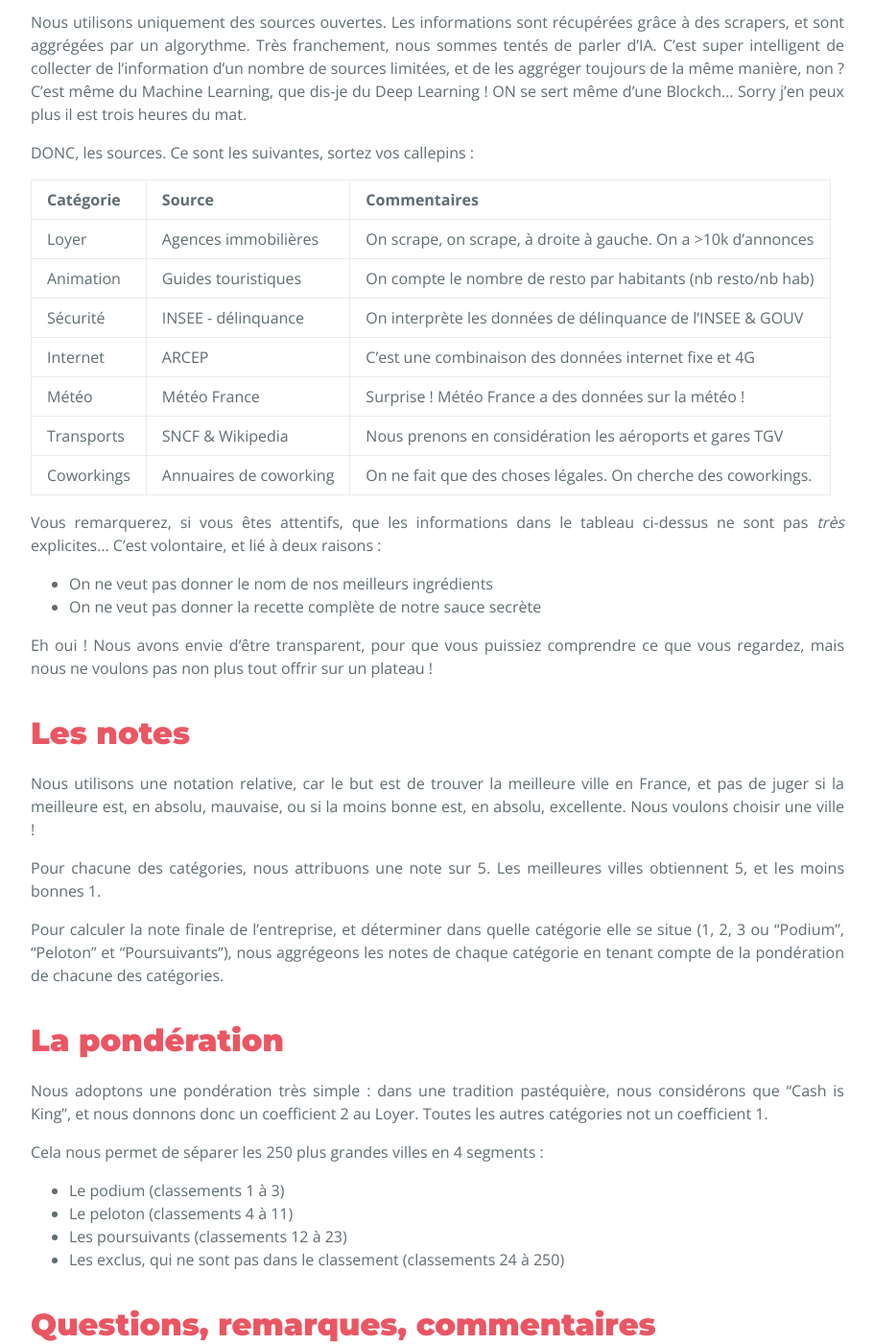
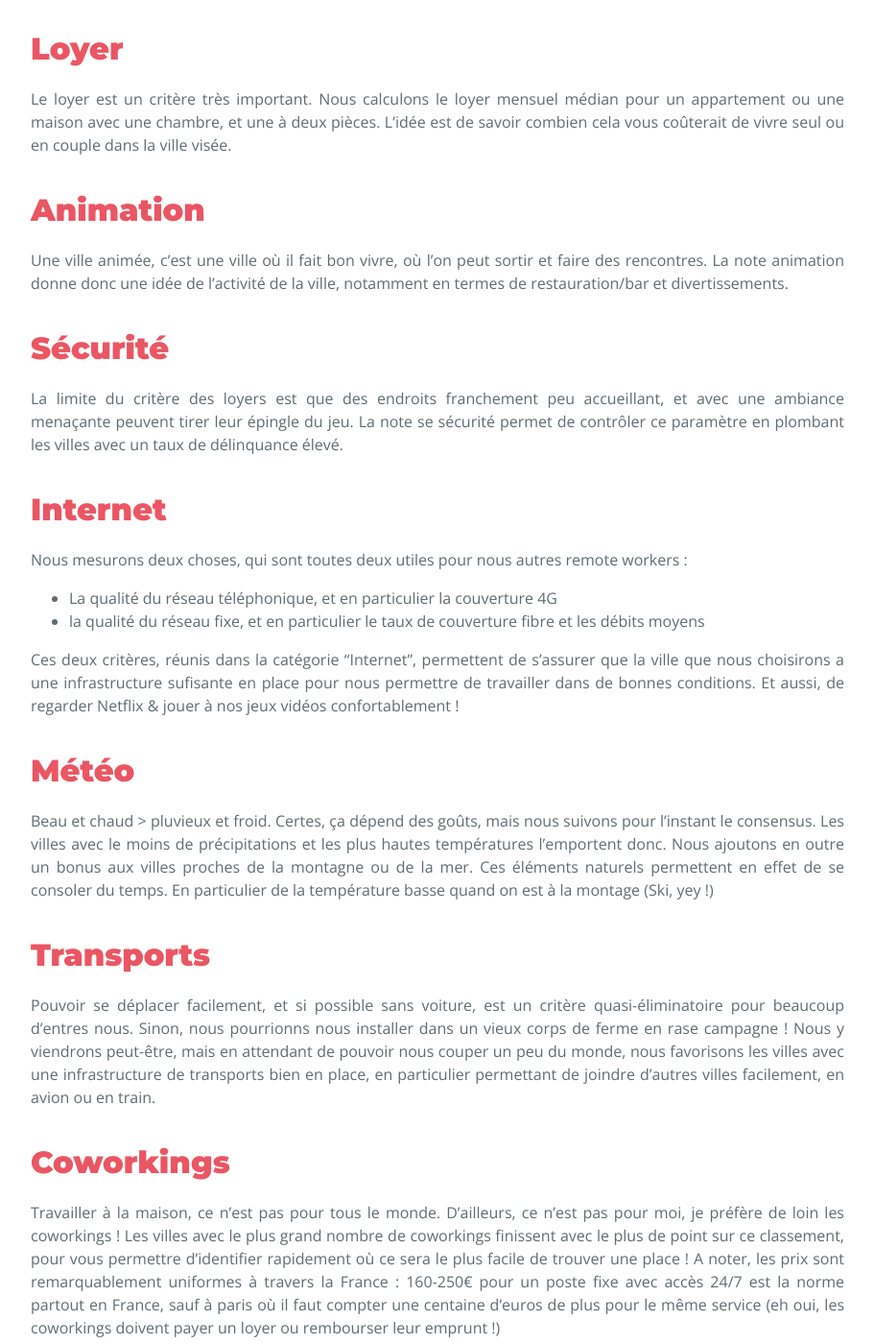
Before and after one commit to hecmer/projet-mercure, a Jekyll site: the page built from methodologie.md, in a window 1280 px wide and 1400 px high, scrolled down 649 px. Shown: the whole window at 96% size, without its empty margins (184-1095 px from the left). Built offline with Jekyll 4.4.1, drawn with Linux system fonts in a browser that asks for light colours; our own code applies the rules of GitHub Pages for plain Markdown files; some of the changed text lies outside the part shown.

Commit message:
update methodologie

```diff
--- a/methodologie.md
+++ b/methodologie.md
@@ -7,42 +7,52 @@ L'objectif final de ce classement est de permettre à des travailleurs nomades d
 
 Projet Mercure utilise des sources ouvertes afin d'alimenter un algorythme qui note chacune des charactéristiques des villes, et permet ainsi d'obtenir un classement cohérent et objectif.
 
+# Présentation des catégories
+## Loyer
+Le loyer est un critère très important. Nous calculons le loyer mensuel médian pour un appartement ou une maison avec une chambre, et une à deux pièces. L'idée est de savoir combien cela vous coûterait de vivre seul ou en couple dans la ville visée.
+
+
+## Animation
+Une ville animée, c'est une ville où il fait bon vivre, où l'on peut sortir et faire des rencontres. La note animation donne donc une idée de l'activité de la ville, notamment en termes de restauration/bar et divertissements.
+
+## Sécurité
+La limite du critère des loyers est que des endroits franchement peu accueillant, et avec une ambiance menaçante peuvent tirer leur épingle du jeu. La note se sécurité permet de contrôler ce paramètre en plombant les villes avec un taux de délinquance élevé.
+
+## Internet
+Nous mesurons deux choses, qui sont toutes deux utiles pour nous autres remote workers :
+* La qualité du réseau téléphonique, et en particulier la couverture 4G
+* la qualité du réseau fixe, et en particulier le taux de couverture fibre et les débits moyens
+
+Ces deux critères, réunis dans la catégorie "Internet", permettent de s'assurer que la ville que nous choisirons a une infrastructure sufisante en place pour nous permettre de travailler dans de bonnes conditions. Et aussi, de regarder Netflix & jouer à nos jeux vidéos confortablement !
+
+## Météo
+Beau et chaud > pluvieux et froid. Certes, ça dépend des goûts, mais nous suivons pour l'instant le consensus. Les villes avec le moins de précipitations et les plus hautes températures l'emportent donc.
+Nous ajoutons en outre un bonus aux villes proches de la montagne ou de la mer. Ces éléments naturels permettent en effet de se consoler du temps. En particulier de la température basse quand on est à la montage (Ski, yey !)
+
+## Transports
+Pouvoir se déplacer facilement, et si possible sans voiture, est un critère quasi-éliminatoire pour beaucoup d'entres nous. Sinon, nous pourrionns nous installer dans un vieux corps de ferme en rase campagne ! Nous y viendrons peut-être, mais en attendant de pouvoir nous couper un peu du monde, nous favorisons les villes avec une infrastructure de transports bien en place, en particulier permettant de joindre d'autres villes facilement, en avion ou en train.
+
+## Coworkings
+Travailler à la maison, ce n'est pas pour tous le monde. D'ailleurs, ce n'est pas pour moi, je préfère de loin les coworkings ! Les villes avec le plus grand nombre de coworkings finissent avec le plus de point sur ce classement, pour vous permettre d'identifier rapidement où ce sera le plus facile de trouver une place ! A noter, les prix sont remarquablement uniformes à travers la France : 160-250€ pour un poste fixe avec accès 24/7 est la norme partout en France, sauf à paris où il faut compter une centaine d'euros de plus pour le même service (eh oui, les coworkings doivent payer un loyer ou rembourser leur emprunt !)
+
 # Les Sources
-Nous utilisons uniquement des sources ouvertes. Les informations sont récupérées grâce à des scrapers, et sont aggrégées par un algorythme. Très franchement, nous sommes tentés de parler d'IA. C'est super intelligent de collecter de l'information d'un nombre de sources limitées, et de les aggréger toujours de la même manière, non ? C'est même du Machine Learning, que dis-je du Deep Learning ! ON se sert même d'une Blockch... Sorry j'en peux plus il est trois heures du mat.
-
-DONC, les sources. Ce sont les suivantes, sortez vos callepins :
-
-| Catégorie     | Source                 | Commentaires                                                   |
-| ------------- | ---------------------- | -------------------------------------------------------------- |
-| Loyer         | Agences immobilières   | On scrape, on scrape, à droite à gauche. On a >10k d'annonces  |
-| Animation     | Guides touristiques    | On compte le nombre de resto par habitants (nb resto/nb hab)   |
-| Sécurité      | INSEE - délinquance    | On interprète les données de délinquance de l'INSEE & GOUV     |
-| Internet      | ARCEP                  | C'est une combinaison des données internet fixe et 4G          |
-| Météo         | Météo France           | Surprise ! Météo France a des données sur la météo !           |
-| Transports    | SNCF & Wikipedia       | Nous prenons en considération les aéroports et gares TGV       |
-| Coworkings    | Annuaires de coworking | On ne fait que des choses légales. On cherche des coworkings.  |
-
-Vous remarquerez, si vous êtes attentifs, que les informations dans le tableau ci-dessus ne sont pas *très* explicites... C'est volontaire, et lié à deux raisons :
-- On ne veut pas donner le nom de nos meilleurs ingrédients
-- On ne veut pas donner la recette complète de notre sauce secrète
-
-Eh oui ! Nous avons envie d'être transparent, pour que vous puissiez comprendre ce que vous regardez, mais nous ne voulons pas non plus tout offrir sur un plateau !
+Nous utilisons uniquement des sources ouvertes. Les informations sont récupérées grâce à des scrapers, et sont aggrégées par un algorythme. Très franchement, nous sommes tentés de parler d'IA. C'est super intelligent de collecter de l'information d'un nombre de sources limitées, et de les aggréger toujours de la même manière, non ? C'est même du Machine Learning, que dis-je du Deep Learning ! On se sert même d'une Blockch... Sorry j'en peux plus il est trois heures du mat.
 
 # Les notes
 Nous utilisons une notation relative, car le but est de trouver la meilleure ville en France, et pas de juger si la meilleure est, en absolu, mauvaise, ou si la moins bonne est, en absolu, excellente. Nous voulons choisir une ville !
 
-Pour chacune des catégories, nous attribuons une note sur 5. Les meilleures villes obtiennent 5, et les moins bonnes 1.
+Pour chacune des catégories, nous attribuons donc une note sur 5. Les meilleures villes obtiennent 5, et les moins bonnes 1.
 
-Pour calculer la note finale de l'entreprise, et déterminer dans quelle catégorie elle se situe (1, 2, 3 ou "Podium", "Peloton" et "Poursuivants"), nous aggrégeons les notes de chaque catégorie en tenant compte de la pondération de chacune des catégories.
+Pour calculer la note finale de l'entreprise, et déterminer dans quelle catégorie elle se situe (1, 2, 3 ou "Podium", "Peloton" et "Poursuivants"), nous aggrégeons les notes de chaque catégorie en tenant compte de la pondération de chacune des catégories. En cas d'égalité, la ville avec la meilleure note sur le critère du loyer l'emporte. S'il y a encore une inégalité, la ville avec la meilleure connectivité internet gagne.
 
 # La pondération
 Nous adoptons une pondération très simple : dans une tradition pastéquière, nous considérons que "Cash is King", et nous donnons donc un coefficient 2 au Loyer. Toutes les autres catégories not un coefficient 1.
 
 Cela nous permet de séparer les 250 plus grandes villes en 4 segments :
-- Le podium (classements 1 à 3)
-- Le peloton (classements 4 à 11)
-- Les poursuivants (classements 12 à 23)
-- Les exclus, qui ne sont pas dans le classement (classements 24 à 250)
+- Le podium (de la 1re à la 3ème ville)
+- Le peloton (de la 4ème à 11ème ville)
+- Les poursuivants (de la 12ème à 23ème ville)
+- Les exclus, qui ne sont pas dans le classement (à partir de la 24ème ville)
 
 # Questions, remarques, commentaires
 - Votre ville ne figure pas au classement, et vous pensez qu'elle le devrait ? Envoyez-nous un email !
```
Also changed, not shown: 1 other file.
